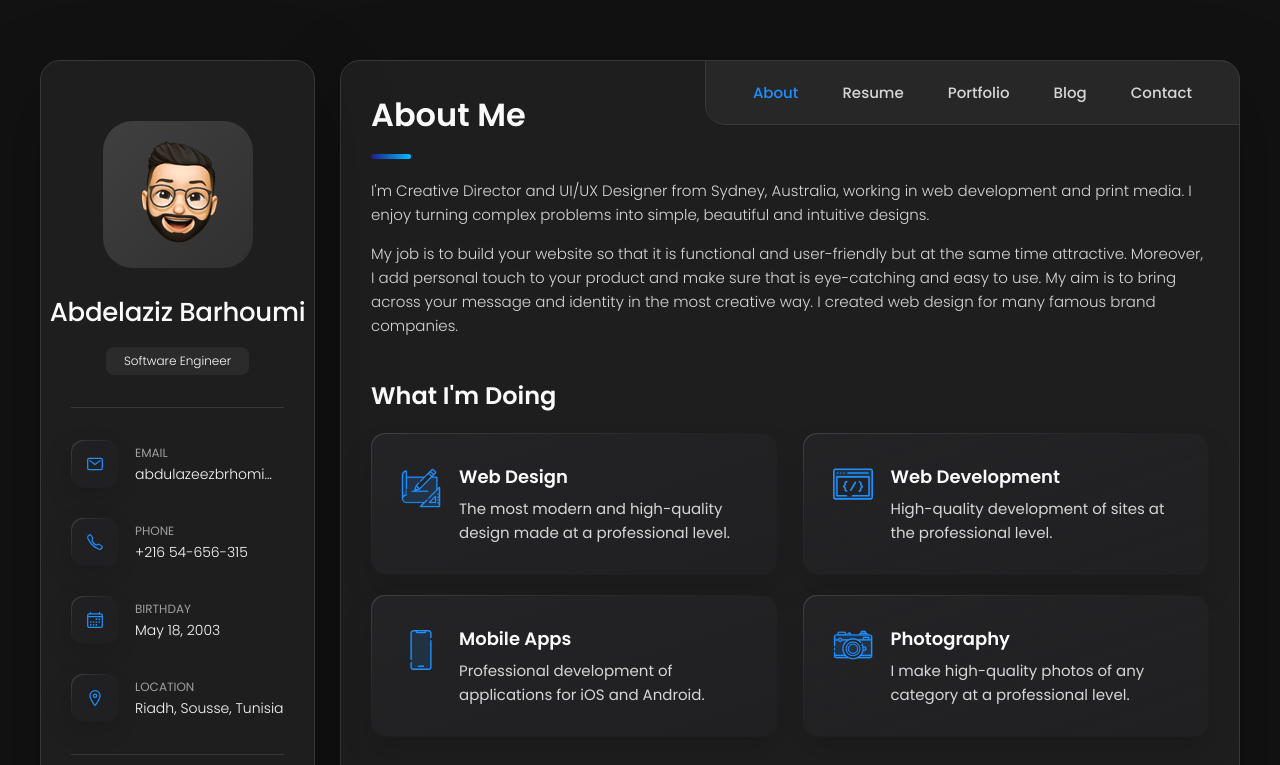
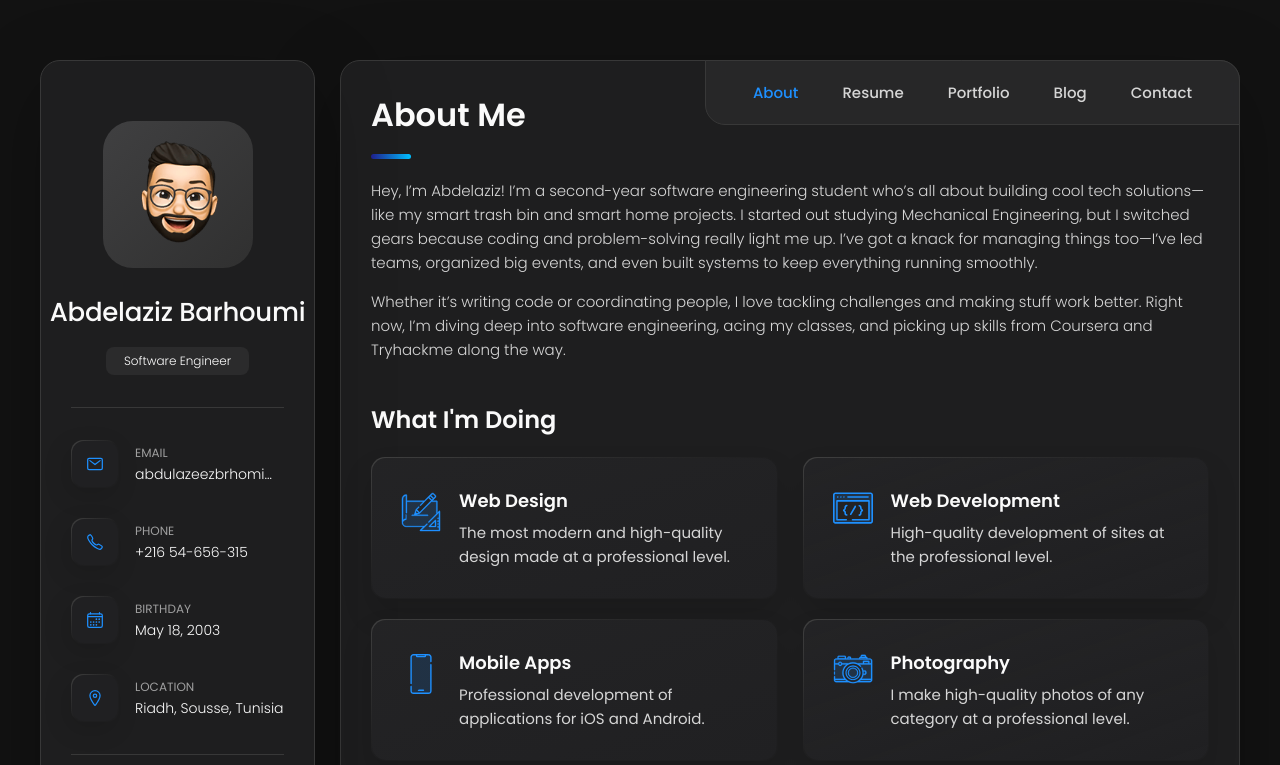
Before and after one commit to AbdelazizBarhoumi/AbdelazizBarhoumi, a plain HTML site: page index.html in a window 1280 px wide. Shown: the top 765 px of the page. Drawn offline with nearby package versions, Linux system fonts and the light colour scheme.

Commit message:
update the about

```diff
--- a/index.html
+++ b/index.html
@@ -212,18 +212,13 @@
 
         <section class="about-text">
           <p>
-            I'm Creative Director and UI/UX Designer from Sydney, Australia, working in web development and print media.
-            I enjoy
-            turning complex problems into simple, beautiful and intuitive designs.
+            Hey, I’m Abdelaziz! I’m a second-year software engineering student who’s all about building cool tech solutions—like my smart trash bin and smart home projects. I started out studying Mechanical Engineering, but I switched gears because coding and problem-solving really light me up. I’ve got a knack for managing things too—I’ve led teams, organized big events, and even built systems to keep everything running smoothly.
+          </p>
+          <p>
+            Whether it’s writing code or coordinating people, I love tackling challenges and making stuff work better. Right now, I’m diving deep into software engineering, acing my classes, and picking up skills from Coursera and Tryhackme along the way.
           </p>
 
-          <p>
-            My job is to build your website so that it is functional and user-friendly but at the same time attractive.
-            Moreover, I
-            add personal touch to your product and make sure that is eye-catching and easy to use. My aim is to bring
-            across your
-            message and identity in the most creative way. I created web design for many famous brand companies.
-          </p>
+
         </section>
 
 
```
